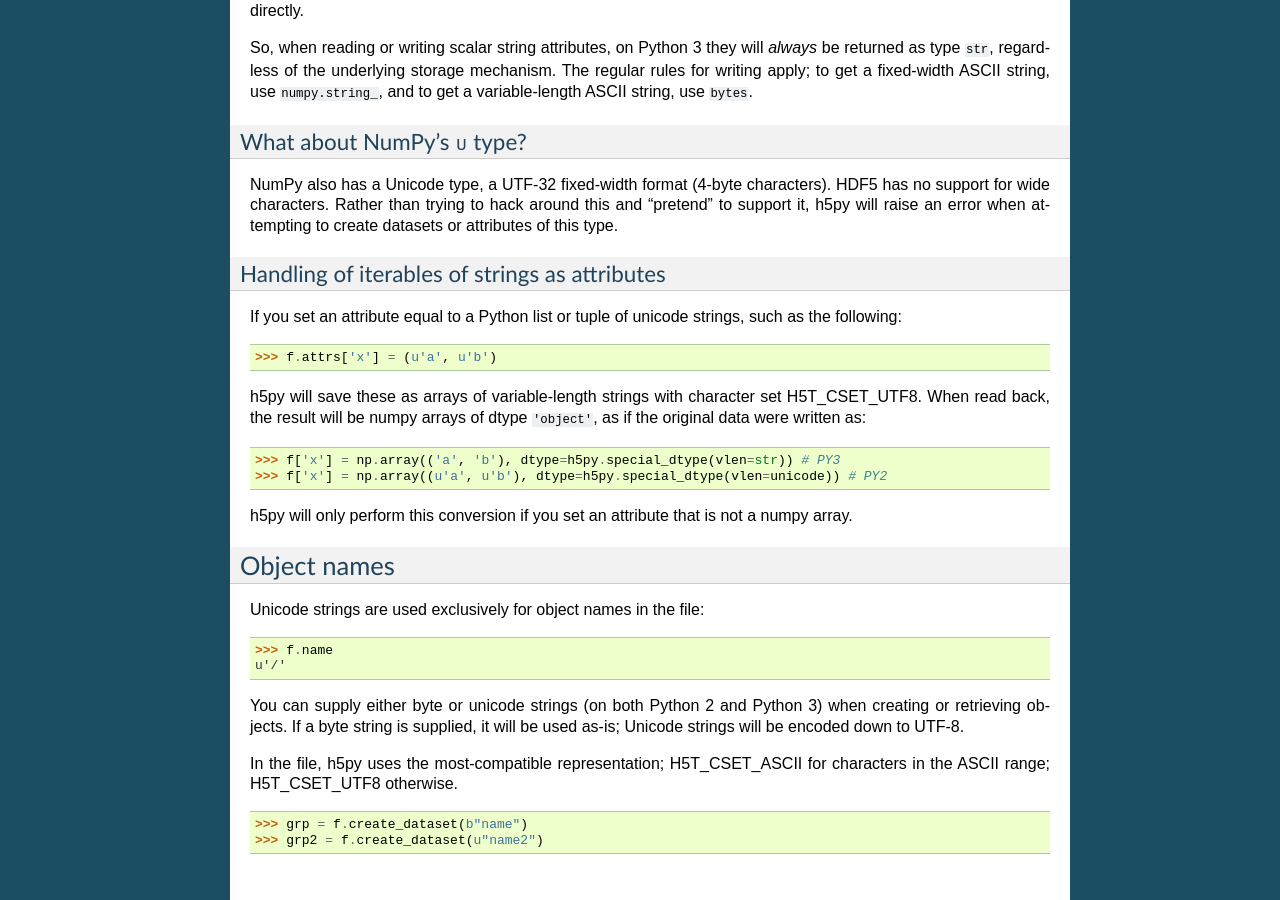
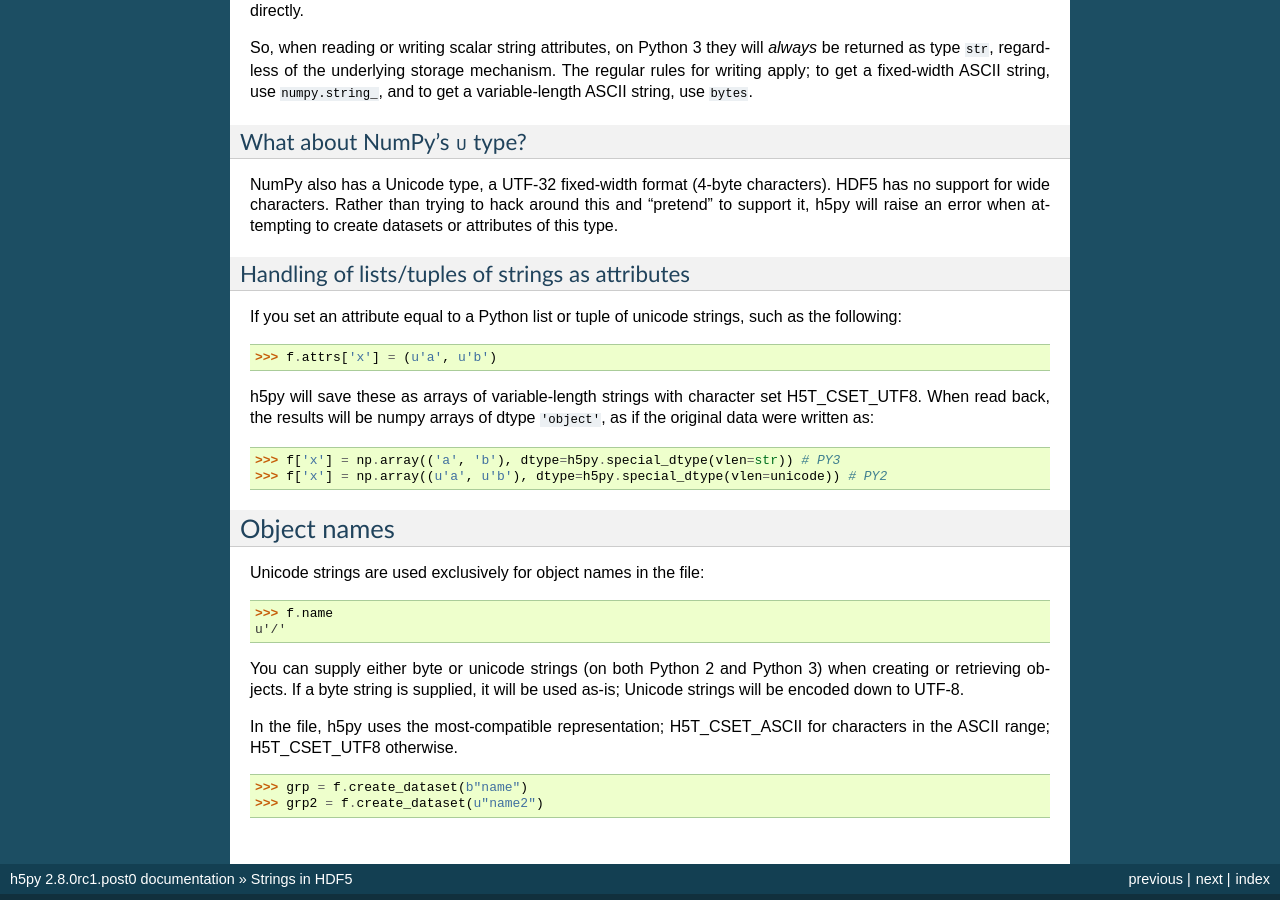
Before and after one commit to zhongxing-2/h5py, a Sphinx documentation site: the page built from docs/strings.rst, in a window 1280 px wide and 900 px high, scrolled down 2143 px. Built offline with Sphinx 7.4.7, drawn with Linux system fonts in a browser that asks for light colours; some of the changed text lies outside the part shown.

Commit message:
Only auto-convert lists and tuples

```diff
--- a/docs/strings.rst
+++ b/docs/strings.rst
@@ -148,8 +148,8 @@ this and "pretend" to support it, h5py will raise an error when attempting
 to create datasets or attributes of this type.
 
 
-Handling of iterables of strings as attributes
-^^^^^^^^^^^^^^^^^^^^^^^^^^^^^^^^^^^^^^^^^^^^^^
+Handling of lists/tuples of strings as attributes
+^^^^^^^^^^^^^^^^^^^^^^^^^^^^^^^^^^^^^^^^^^^^^^^^^
 
 If you set an attribute equal to a Python list or tuple of unicode strings,
 such as the following:
@@ -157,14 +157,11 @@ such as the following:
     >>> f.attrs['x'] = (u'a', u'b')
 
 h5py will save these as arrays of variable-length strings with character set
-H5T_CSET_UTF8. When read back, the result will be numpy arrays of dtype
+H5T_CSET_UTF8. When read back, the results will be numpy arrays of dtype
 ``'object'``, as if the original data were written as:
 
     >>> f['x'] = np.array(('a', 'b'), dtype=h5py.special_dtype(vlen=str)) # PY3
     >>> f['x'] = np.array((u'a', u'b'), dtype=h5py.special_dtype(vlen=unicode)) # PY2
-
-h5py will only perform this conversion if you set an attribute that is not a numpy
-array.
 
 
 Object names
```
Also changed, not shown: 1 other file.
